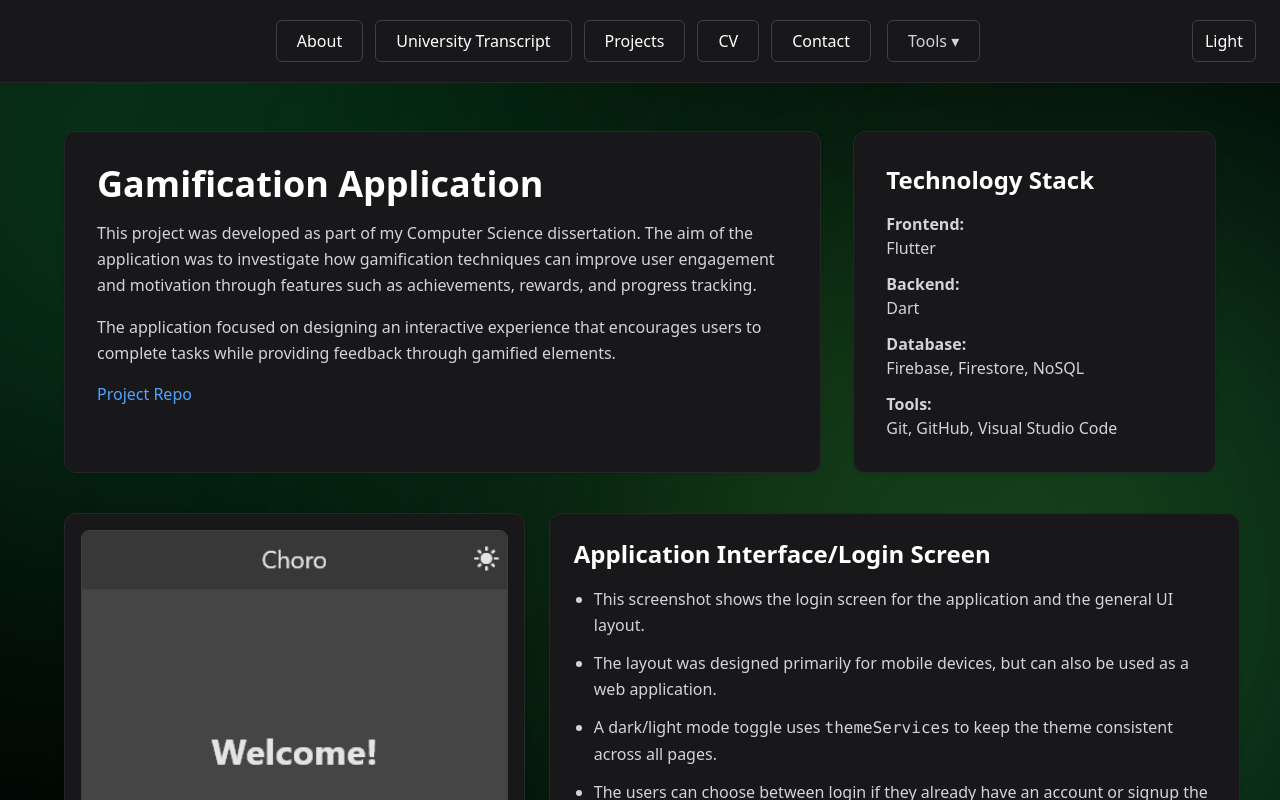
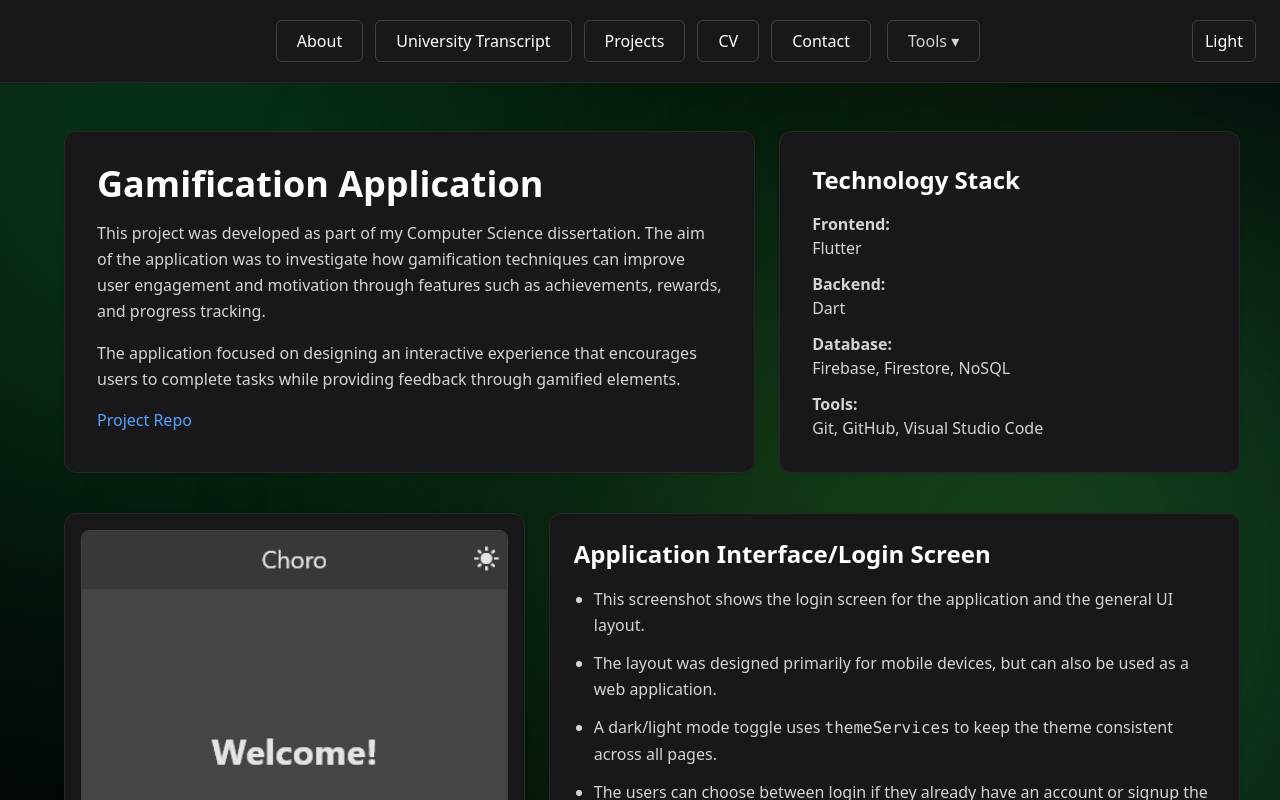
Before and after one commit to danielhancockdev/Portfolio, a Next.js app: page /Projects/GamificationProject in a window 1280 px wide. Shown: the top 800 px of the page. Built offline with nearby package versions, Linux system fonts and the light colour scheme.

Commit message:
Just need to add more project details

```diff
--- a/app/Projects/GamificationProject/page.tsx
+++ b/app/Projects/GamificationProject/page.tsx
@@ -2,8 +2,8 @@ export default function GamificationProjectPage() {
   return (
     <main className="min-h-screen px-6 py-12 text-zinc-900 dark:text-white">
       <div className="max-w-6xl mx-auto space-y-10">
-<section className="grid grid-cols-1 lg:grid-cols-3 gap-8">
-  <div className="lg:col-span-2 bg-white dark:bg-zinc-900
+<section className="grid grid-cols-1 lg:grid-cols-[60%_40%] gap-6">
+  <div className="bg-white dark:bg-zinc-900
     border border-zinc-200 dark:border-zinc-800
     rounded-xl p-8 shadow-sm">
 
--- a/app/page.tsx
+++ b/app/page.tsx
@@ -93,6 +93,14 @@ dark:border-zinc-800 rounded-xl p-2 shadow-sm flex items-center justify-center">
                         MySQL • Firebase • Azure
                       </p>
                     </div>
+                    <div>
+                      <h3 className="text-lg font-medium text-zinc-800 dark:text-zinc-200 mb-1">
+                        Software Engineering
+                      </h3>
+                      <p className="text-zinc-600 dark:text-zinc-400">
+                        Full Stack • OOP • AGILE • CI/CD
+                      </p>
+                    </div>
                   </div>
                 </div>
               </div>
```
Also changed, not shown: 1 other file (tests, documents, lock files or other folders).
